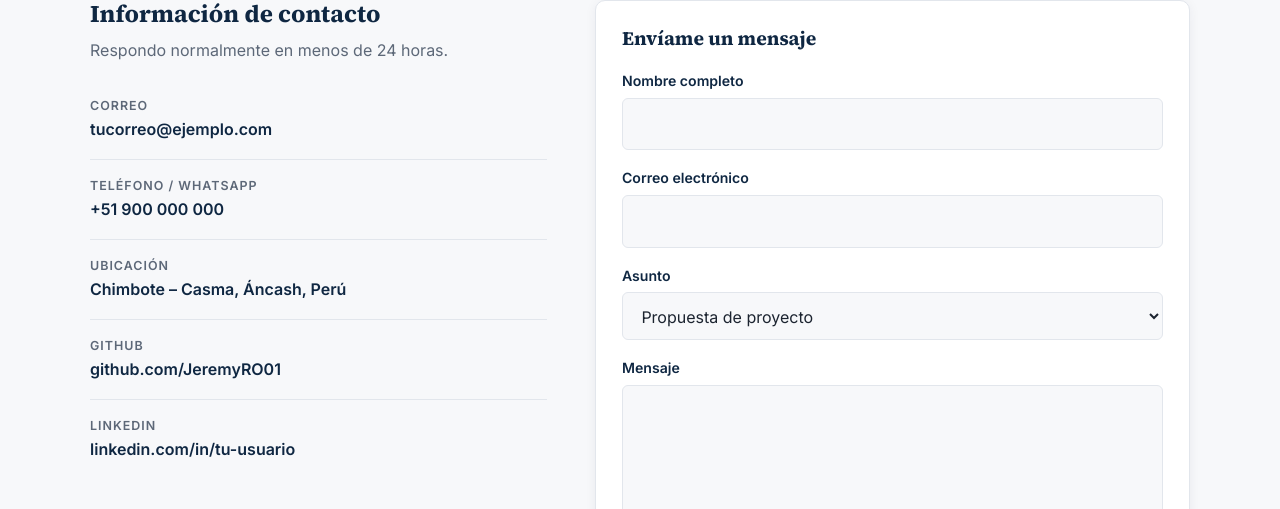
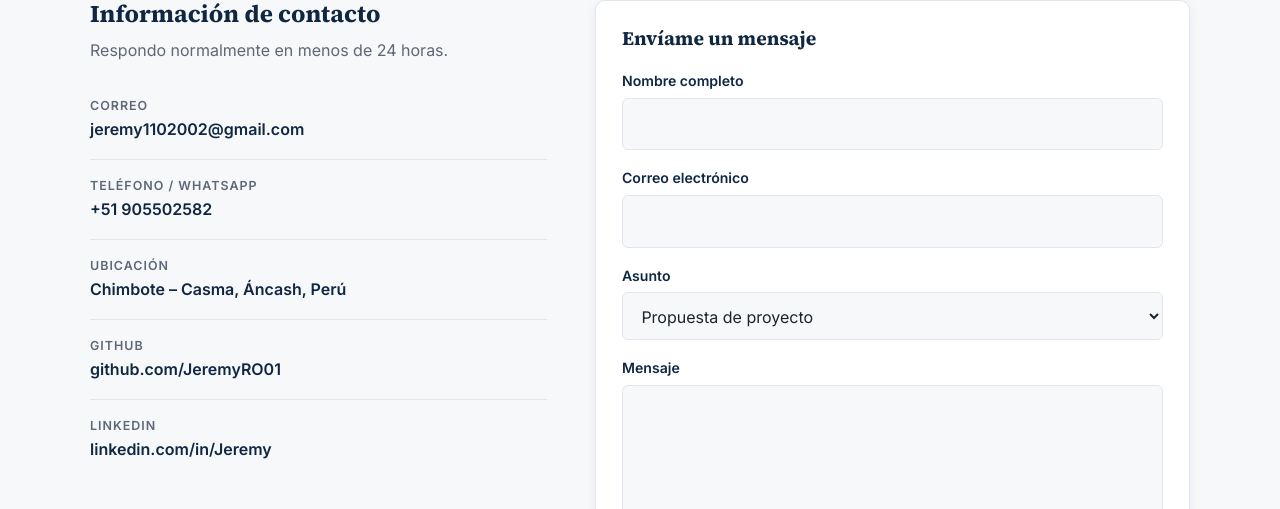
Before and after one commit to JeremyRO01/blockJeremy, a plain HTML site: page contacto.html in a window 1280 px wide. Shown: the part 433-942 px from the top of the page. Drawn offline with Linux system fonts and the light colour scheme.

Commit message:
Update contact information in contacto.html

```diff
--- a/contacto.html
+++ b/contacto.html
@@ -51,11 +51,11 @@
         <p class="muted" style="margin-bottom:1rem;">Respondo normalmente en menos de 24 horas.</p>
         <!-- Reemplaza con tus datos reales -->
         <ul class="contact-info">
-          <li><span>Correo</span><a href="mailto:tucorreo@ejemplo.com">tucorreo@ejemplo.com</a></li>
-          <li><span>Teléfono / WhatsApp</span><strong>+51 900 000 000</strong></li>
+          <li><span>Correo</span><a href="mailto:tucorreo@ejemplo.com">jeremy1102002@gmail.com</a></li>
+          <li><span>Teléfono / WhatsApp</span><strong>+51 905502582</strong></li>
           <li><span>Ubicación</span><strong>Chimbote – Casma, Áncash, Perú</strong></li>
           <li><span>GitHub</span><a href="https://github.com/JeremyRO01" target="_blank" rel="noopener">github.com/JeremyRO01</a></li>
-          <li><span>LinkedIn</span><a href="https://www.linkedin.com/" target="_blank" rel="noopener">linkedin.com/in/tu-usuario</a></li>
+          <li><span>LinkedIn</span><a href="https://www.linkedin.com/" target="_blank" rel="noopener">linkedin.com/in/Jeremy</a></li>
         </ul>
       </div>
       <div class="card">
```
